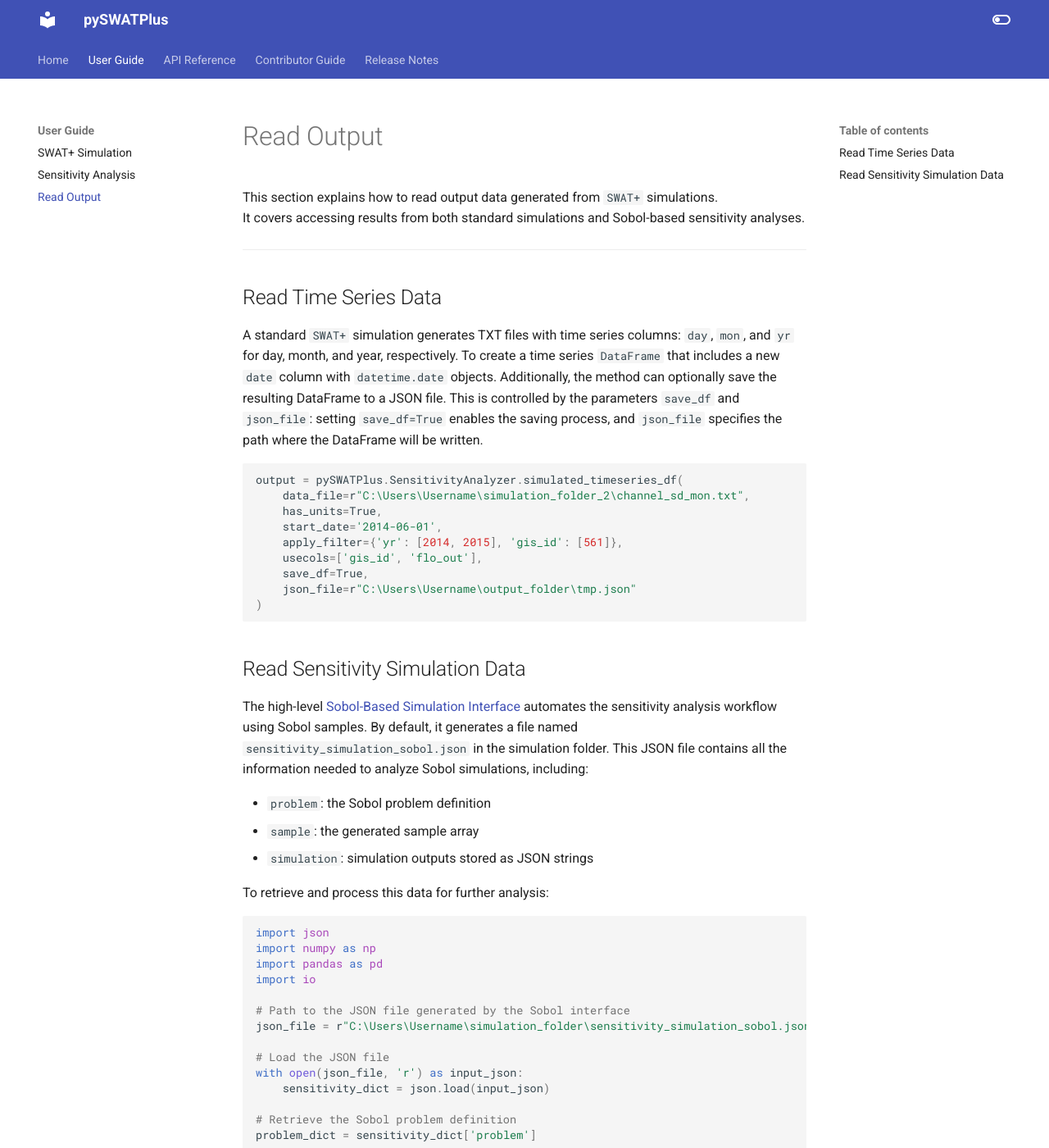
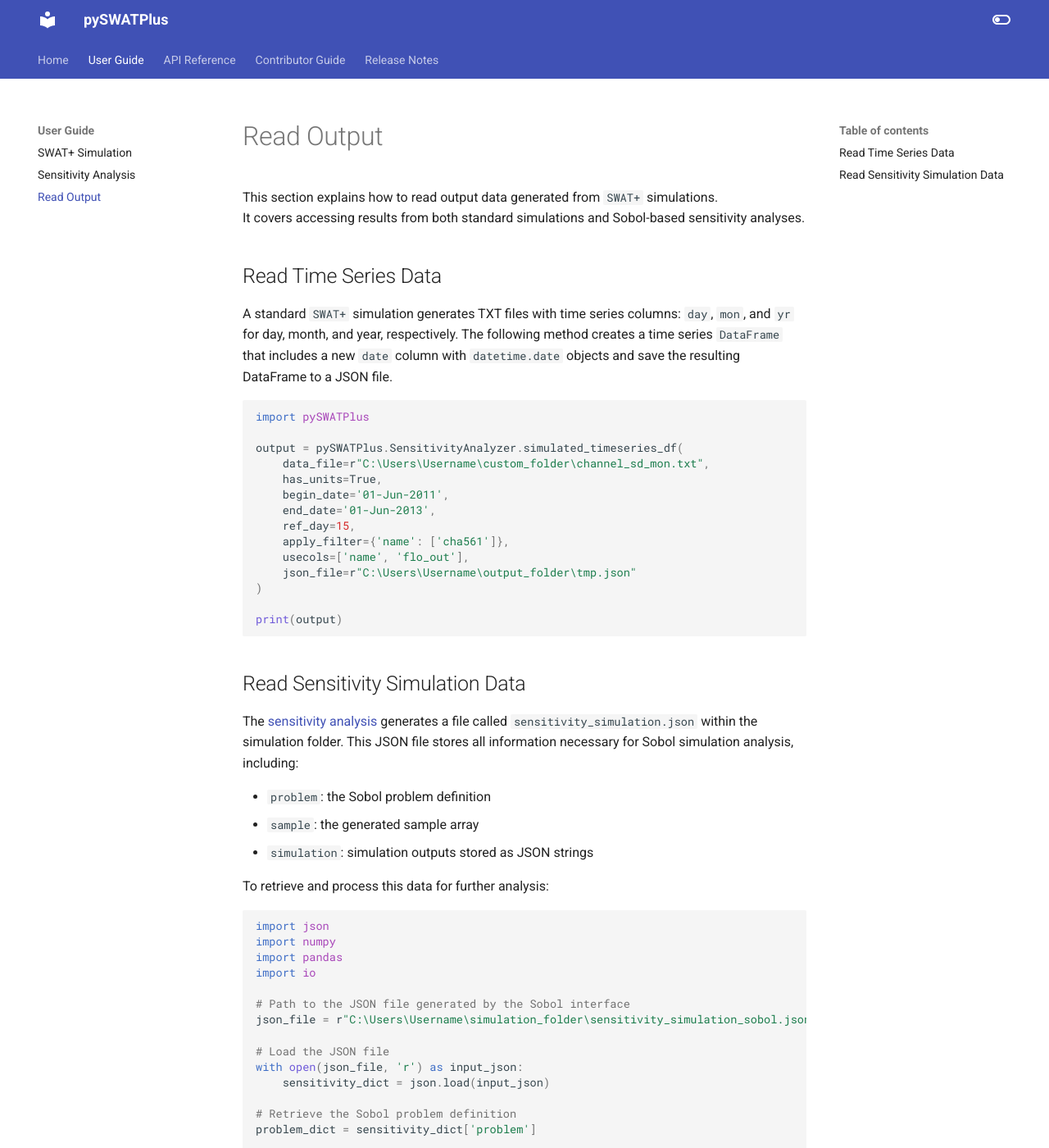
Before and after one commit to swat-model/pySWATPlus, an MkDocs documentation site: the page built from docs/userguide/read_output.md, in a window 1280 px wide and 1400 px high. Shown: the whole window at 82% size. Built offline with MkDocs 1.6.1 and Material for MkDocs 9.7.7, drawn with Linux system fonts in a browser that asks for light colours; some of the changed text lies outside the part shown.

Commit message:
minor update according to modified code

````diff
--- a/docs/userguide/read_output.md
+++ b/docs/userguide/read_output.md
@@ -3,27 +3,33 @@
 This section explains how to read output data generated from `SWAT+` simulations.
 It covers accessing results from both standard simulations and Sobol-based sensitivity analyses.
 
----
 
 ## Read Time Series Data
 
-A standard `SWAT+` simulation generates TXT files with time series columns: `day`, `mon`, and `yr` for day, month, and year, respectively. To create a time series `DataFrame` that includes a new `date` column with `datetime.date` objects. Additionally, the method can optionally save the resulting DataFrame to a JSON file. This is controlled by the parameters `save_df` and `json_file`: setting `save_df=True` enables the saving process, and `json_file` specifies the path where the DataFrame will be written.
+A standard `SWAT+` simulation generates TXT files with time series columns: `day`, `mon`, and `yr` for day, month, and year, respectively.
+The following method creates a time series `DataFrame` that includes a new `date` column with `datetime.date` objects and save the resulting DataFrame to a JSON file.
 
 ```python
+import pySWATPlus
+
 output = pySWATPlus.SensitivityAnalyzer.simulated_timeseries_df(
-    data_file=r"C:\Users\Username\simulation_folder_2\channel_sd_mon.txt",
+    data_file=r"C:\Users\Username\custom_folder\channel_sd_mon.txt",
     has_units=True,
-    start_date='2014-06-01',
-    apply_filter={'yr': [2014, 2015], 'gis_id': [561]},
-    usecols=['gis_id', 'flo_out'],
-    save_df=True,
+    begin_date='01-Jun-2011',
+    end_date='01-Jun-2013',
+    ref_day=15,
+    apply_filter={'name': ['cha561']},
+    usecols=['name', 'flo_out'],
     json_file=r"C:\Users\Username\output_folder\tmp.json"
 )
+
+print(output)
 ```
 
 ## Read Sensitivity Simulation Data
 
-The high-level [Sobol-Based Simulation Interface](https://swat-model.github.io/pySWATPlus/userguide/sensitivity_analysis/#sobol-based-simulation-interface) automates the sensitivity analysis workflow using Sobol samples. By default, it generates a file named `sensitivity_simulation_sobol.json` in the simulation folder. This JSON file contains all the information needed to analyze Sobol simulations, including:
+The [sensitivity analysis](https://swat-model.github.io/pySWATPlus/userguide/sensitivity_analysis/) generates a file called `sensitivity_simulation.json` within the simulation folder.
+This JSON file stores all information necessary for Sobol simulation analysis, including:
 
 - `problem`: the Sobol problem definition
 - `sample`: the generated sample array
@@ -33,8 +39,8 @@
 
 ```python
 import json
-import numpy as np
-import pandas as pd
+import numpy
+import pandas
 import io
 
 # Path to the JSON file generated by the Sobol interface
@@ -48,21 +54,19 @@
 problem_dict = sensitivity_dict['problem']
 
 # Retrieve the Sobol sample array
-sample_array = np.array(sensitivity_dict['sample'])
+sample_array = numpy.array(sensitivity_dict['sample'])
 
-# Retrieve targeted simulation DataFrames
+# Retrieve targeted DataFrames from sensitivity simulations
 simulation_dict = sensitivity_dict['simulation']
-df_name = 'channel_sd_yr_df'  # Example output
+df_name = 'channel_sd_mon_df'  # Example output
 df_dict = {}
 
 for sim_key, sim_val in simulation_dict.items():
     # Convert JSON string to pandas DataFrame
-    df = pd.read_json(
+    df = pandas.read_json(
         path_or_buf=io.StringIO(sim_val[df_name])
     )
     # Ensure 'date' column is in datetime.date format
     df['date'] = df['date'].dt.date
     df_dict[sim_key] = df
 ```
-
-> **Notes:** `df_dict` contains a `DataFrame` for each simulation key, which can be easily analyzed or plotted. Replace `'channel_sd_yr_df'` with any other output `DataFrame` as needed.
````
